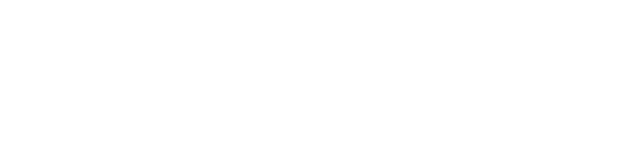
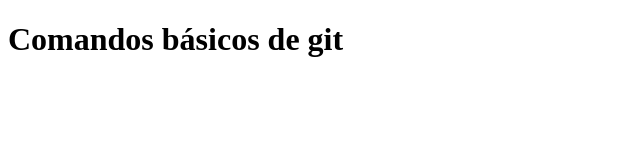
Before and after one commit to johnarturo/prueba_git_adso, a plain HTML site: page index.html in a window 1280 px wide. Shown: the whole page, without its empty margins (0-640 px from the left). Drawn offline with Linux system fonts and the light colour scheme.

Commit message:
cambios al title y agregar un h1

```diff
--- a/index.html
+++ b/index.html
@@ -2,10 +2,11 @@
 <html lang="en">
 <head>
     <meta charset="UTF-8">
+    <meta http-equiv="X-UA-Compatible" content="IE=edge">
     <meta name="viewport" content="width=device-width, initial-scale=1.0">
     <title>Document</title>
 </head>
 <body>
-
+    <h1>Comandos básicos de git</h1>
 </body>
 </html>
```
